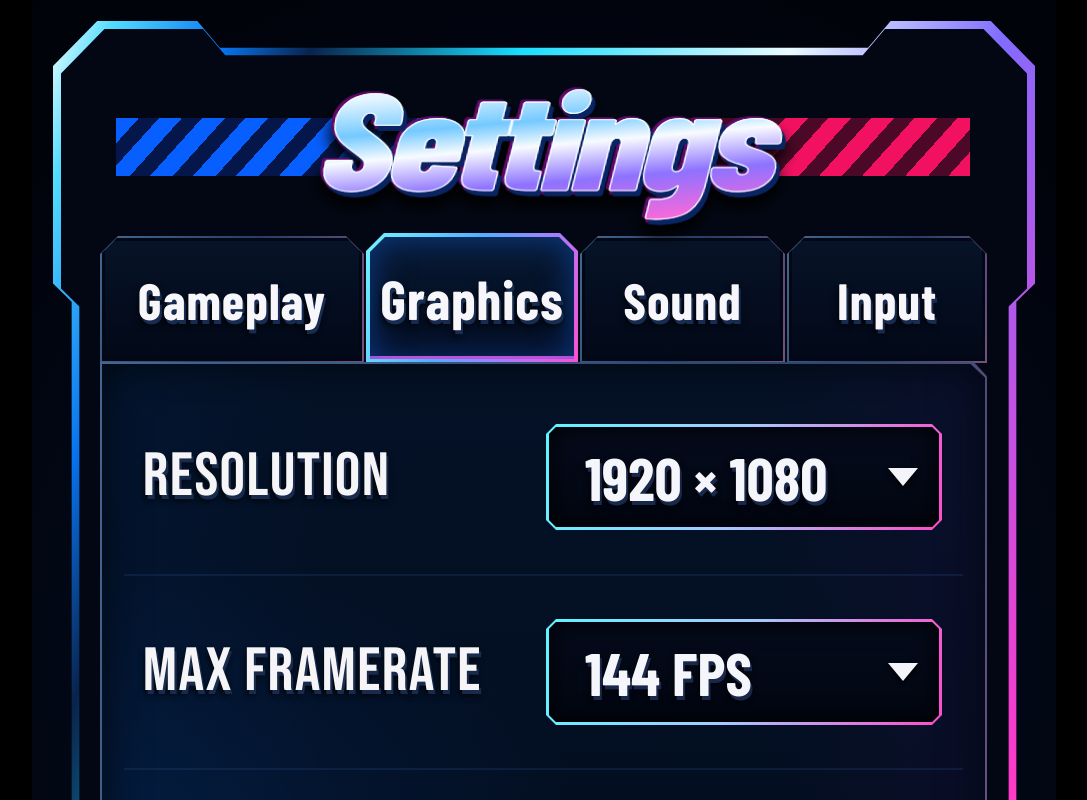
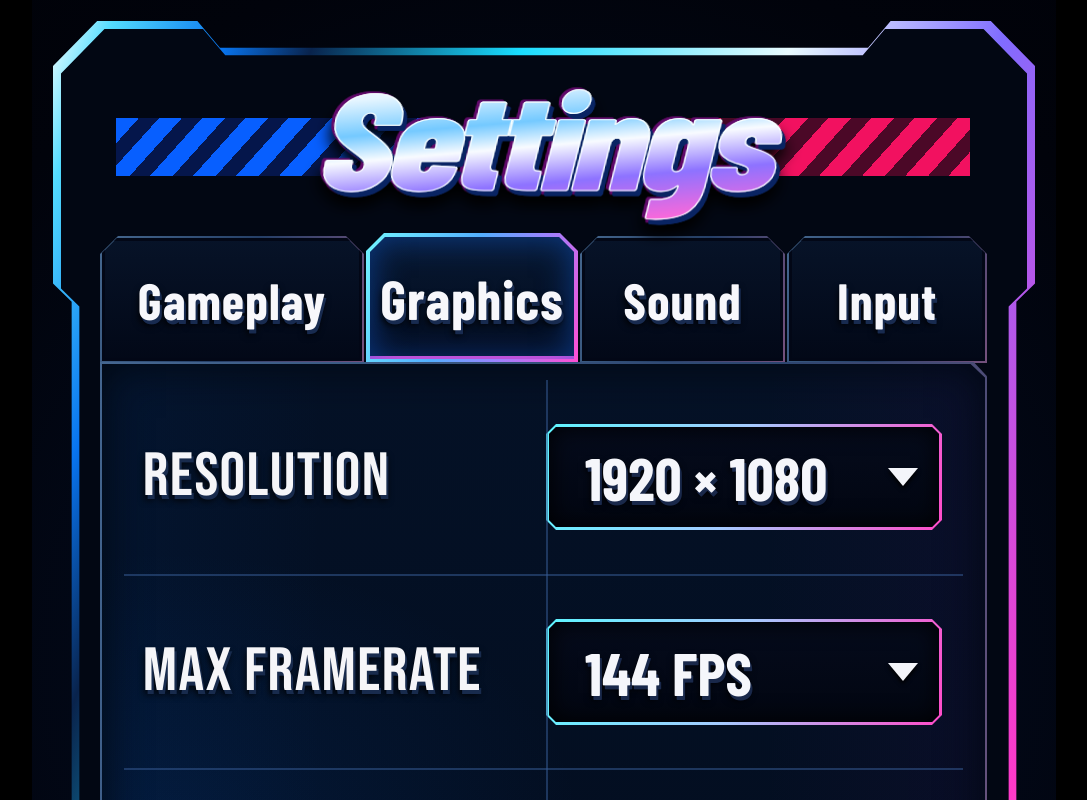
Before and after one commit to thurn/mockups, a Next.js app: page /settings in a window 1280 px wide. Shown: the whole page, without its empty margins (96-1183 px from the left). Built offline with nearby package versions, Linux system fonts and the light colour scheme.

Commit message:
style: restore graphics table grid

```diff
--- a/app/components/GraphicsSettings.tsx
+++ b/app/components/GraphicsSettings.tsx
@@ -24,7 +24,20 @@ export function GraphicsSettings({
   onVsyncChange: (checked: boolean) => void;
 }) {
   return (
-    <>
+    <div style={{ position: "relative", height: 971 }}>
+      <span
+        aria-hidden="true"
+        style={{
+          position: "absolute",
+          zIndex: 2,
+          top: 0,
+          bottom: 0,
+          left: 422,
+          width: 2,
+          background: "rgba(55,91,148,.52)",
+          pointerEvents: "none",
+        }}
+      />
       <SelectControl
         first
         label="Resolution"
@@ -32,6 +45,7 @@ export function GraphicsSettings({
         options={["1920 × 1080", "2560 × 1440", "3840 × 2160"]}
         onChange={onResolutionChange}
         rowHeight={194}
+        strongRule
       />
       <SelectControl
         label="Max Framerate"
@@ -39,6 +53,7 @@ export function GraphicsSettings({
         options={["60 FPS", "120 FPS", "144 FPS", "240 FPS"]}
         onChange={onMaxFramerateChange}
         rowHeight={194}
+        strongRule
       />
       <SelectControl
         label="Display Mode"
@@ -46,14 +61,16 @@ export function GraphicsSettings({
         options={["Borderless", "Fullscreen", "Windowed"]}
         onChange={onDisplayModeChange}
         rowHeight={194}
+        strongRule
       />
       <ToggleControl
         checked={screenshake}
         label="Screenshake"
         onChange={onScreenshakeChange}
         rowHeight={194}
+        strongRule
       />
-      <ToggleControl checked={vsync} label="VSync" onChange={onVsyncChange} rowHeight={195} />
-    </>
+      <ToggleControl checked={vsync} label="VSync" onChange={onVsyncChange} rowHeight={195} strongRule />
+    </div>
   );
 }
--- a/app/components/SettingsControls.tsx
+++ b/app/components/SettingsControls.tsx
@@ -2,11 +2,11 @@ import type { ReactNode } from "react";
 import { displayFont } from "./styles";
 import { actionInnerClip, actionOuterClip, ClippedInset, controlInnerClip, controlOuterClip } from "./ClippedInset";
 
-type BaseProps = { label: ReactNode; first?: boolean; offsetY?: number; rowHeight?: number };
+type BaseProps = { label: ReactNode; first?: boolean; offsetY?: number; rowHeight?: number; strongRule?: boolean };
 
-export function SelectControl({ label, options, value, onChange, first = false, offsetY = 0, rowHeight = 158 }: BaseProps & { options: string[]; value: string; onChange: (value: string) => void }) {
+export function SelectControl({ label, options, value, onChange, first = false, offsetY = 0, rowHeight = 158, strongRule = false }: BaseProps & { options: string[]; value: string; onChange: (value: string) => void }) {
   return (
-    <SettingRow first={first} label={label} rowHeight={rowHeight}>
+    <SettingRow first={first} label={label} rowHeight={rowHeight} strongRule={strongRule}>
       <div style={{ position: "relative", display: "flex", alignItems: "center", height: "100%", transform: `translateY(${offsetY}px)` }}>
         <div
           aria-hidden="true"
@@ -61,9 +61,9 @@ export function SelectControl({ label, options, value, onChange, first = false,
   );
 }
 
-export function ToggleControl({ checked, label, ariaLabel, onChange, withInfo = false, rowHeight = 159, offsetY = 0 }: BaseProps & { checked: boolean; ariaLabel?: string; onChange: (checked: boolean) => void; withInfo?: boolean }) {
+export function ToggleControl({ checked, label, ariaLabel, onChange, withInfo = false, rowHeight = 159, offsetY = 0, strongRule = false }: BaseProps & { checked: boolean; ariaLabel?: string; onChange: (checked: boolean) => void; withInfo?: boolean }) {
   return (
-    <SettingRow label={<>{label}{withInfo && <InfoBadge />}</>} rowHeight={rowHeight}>
+    <SettingRow label={<>{label}{withInfo && <InfoBadge />}</>} rowHeight={rowHeight} strongRule={strongRule}>
       <label style={{ position: "relative", display: "flex", alignItems: "center", width: 77, height: 77, marginLeft: 8, cursor: "pointer", transform: `translateY(${offsetY}px)` }}>
         <input suppressHydrationWarning aria-label={ariaLabel ?? String(label)} checked={checked} onChange={(event) => onChange(event.target.checked)} type="checkbox" style={{ position: "absolute", inset: 0, zIndex: 2, width: 77, height: 77, margin: 0, opacity: 0, cursor: "pointer" }} />
         <span aria-hidden="true" style={{ position: "relative", boxSizing: "border-box", width: 77, height: 77, border: "4px solid #4ba3ff", borderRadius: 11, background: "linear-gradient(180deg, #06142b, #02091a)", boxShadow: "inset 0 0 14px #000, 0 0 10px #166cff, 0 0 5px #6af6ff" }}>
@@ -85,9 +85,9 @@ export function EraseControl() {
   );
 }
 
-function SettingRow({ label, children, first = false, last = false, rowHeight }: BaseProps & { children: ReactNode; last?: boolean }) {
+function SettingRow({ label, children, first = false, last = false, rowHeight, strongRule = false }: BaseProps & { children: ReactNode; last?: boolean }) {
   return (
-    <div style={{ boxSizing: "border-box", height: rowHeight ?? (last ? 169 : 159), display: "grid", gridTemplateColumns: "422px 1fr", alignItems: "center", borderTop: first ? 0 : "2px solid rgba(43,74,123,.25)" }}>
+    <div style={{ boxSizing: "border-box", height: rowHeight ?? (last ? 169 : 159), display: "grid", gridTemplateColumns: "422px 1fr", alignItems: "center", borderTop: first ? 0 : `2px solid rgba(55,91,148,${strongRule ? ".52" : ".25"})` }}>
       <div style={{ position: "relative", display: "flex", alignItems: "center", minWidth: 0, height: "100%", paddingLeft: 18, color: "#f5f5f8", fontFamily: displayFont, fontSize: 61, lineHeight: 0.92, letterSpacing: "1.3px", textTransform: "uppercase", textShadow: "2px 4px 0 #182b4d, 0 5px 7px #000", transform: "scaleX(1.045)", transformOrigin: "left center" }}>
         {label}
       </div>
```
Also changed, not shown: settings-graphics-final.png.
